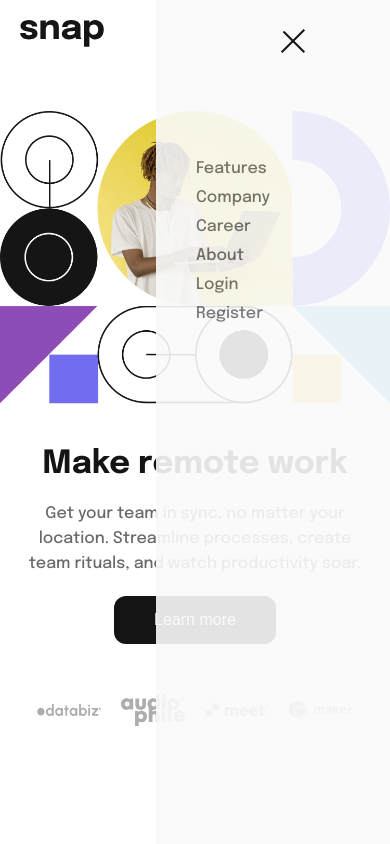
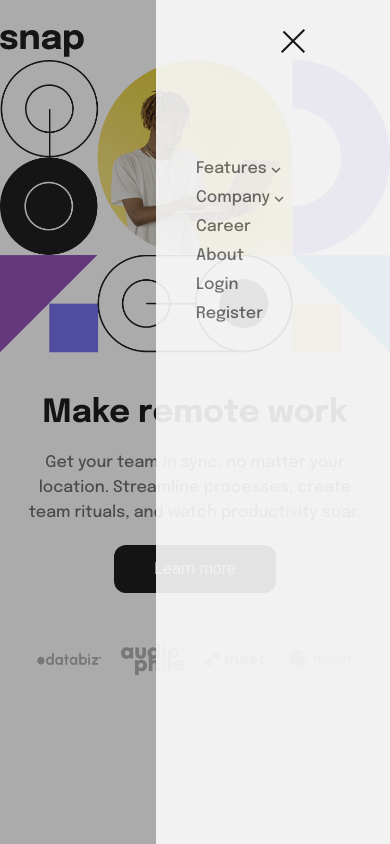
Before and after one commit to EYRAM565/dropdown, a plain HTML site: page index.html in a window 390 px wide. Both pictures are taken after a click on the button 320 px from the left and 68 px from the top of the page. Drawn offline with Linux system fonts and the light colour scheme.

Commit message:
first commit

```diff
--- a/index.html
+++ b/index.html
@@ -19,7 +19,7 @@
                     <nav>
                         <div class="foo">
                             <div class="dropdown">
-                                <li><a href="#">Features</a></li>
+                                <li ><a class="arrow" href="#">Features</a></li>
                                 <ul role="list" >
                                     <li class="drop"> <img src="images/icon-todo.svg" alt="icon-todoList"> <a href="#">TodoList</a></li>
                                     <li class="drop"> <img src="images/icon-calendar.svg" alt="icon-calender"> <a href="#">Calender</a></li>
@@ -28,7 +28,7 @@
                                 </ul>
                             </div>
                             <div class="dropdown">
-                                <li><a href="#">Company</a></li>
+                                <li ><a class="arrow" href="#">Company</a></li>
                                 <ul role="list">
                                     <li class="drop"><a href="#">History</a></li>
                                     <li class="drop"><a href="#">Our Team</a></li>
--- a/index.js
+++ b/index.js
@@ -1,15 +1,26 @@
-const nav = document.querySelector('.primary-navigation');
-const tog = document.querySelector('.toggle')
+let nav = document.querySelector('.primary-navigation');
+let tog = document.querySelector('.toggle')
+let bgwrapper = document.querySelector('.wrapper');
+let arrowUpdown = document.querySelectorAll('.arrow')
+
+for(let i = 0; i < arrowUpdown.length; i++){
+  arrowUpdown[i].addEventListener('click', ()=>{
+    arrowUpdown[i].classList.toggle('arrow-up')
+  })
+
+}
 
 tog.addEventListener('click', ()=>{
     console.log('testing!!!');
     const visibility = nav.getAttribute('data-visible')
 
     if(visibility === 'false'){
+        bgwrapper.classList.add('wrapper-bgColor')
         nav.setAttribute('data-visible', true)
         tog.setAttribute('aria-expanded', true)
 
     }else {
+        bgwrapper.classList.remove('wrapper-bgColor')
         nav.setAttribute('data-visible', false)
         tog.setAttribute('aria-expanded', false)
     }
--- a/style.css
+++ b/style.css
@@ -54,6 +54,19 @@ a {
     text-decoration: none;
 }
 
+.arrow::after{
+    content: url('./images/icon-arrow-down.svg');
+    position: absolute;
+    top: 0;
+    padding-left: 4px;
+}
+
+.arrow-up.arrow::after {
+    content: url('./images/icon-arrow-up.svg');
+    position: absolute;
+    top: 0;
+    padding-left: 4px;
+}
 
 h1 {
     color: var(--almostBlack);
@@ -112,6 +125,27 @@ button:hover {
 
     li{
         margin-bottom: 12px;
+    }
+
+    .logo {
+        position: absolute;
+        left: 0;
+        top: 30px;
+    }
+
+
+    .wrapper-bgColor{
+        background-color: hsla(0, 0%, 8%, 0.356);
+        display: flex;
+        /* align-items: stretch; */
+        justify-content: flex-end;
+        height: 100vh;
+        position: absolute;
+        left: 0;
+        right: 0;
+        top: 0;
+        width: 100%;
+
     }
 
     .primary-navigation{
```
